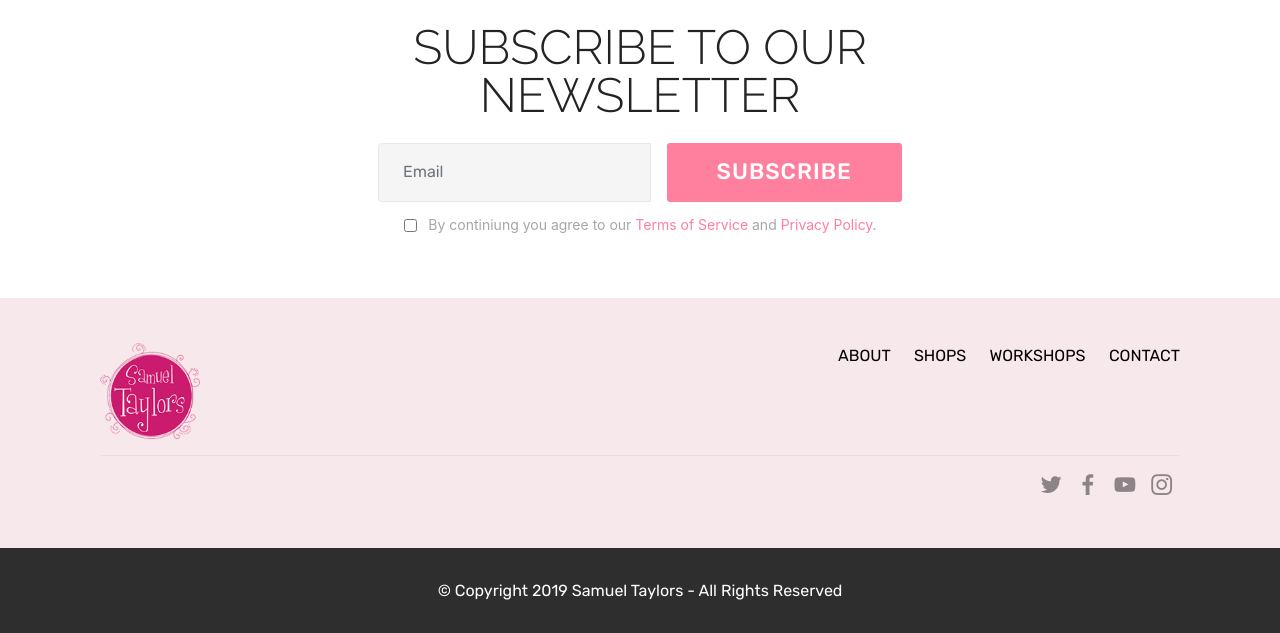
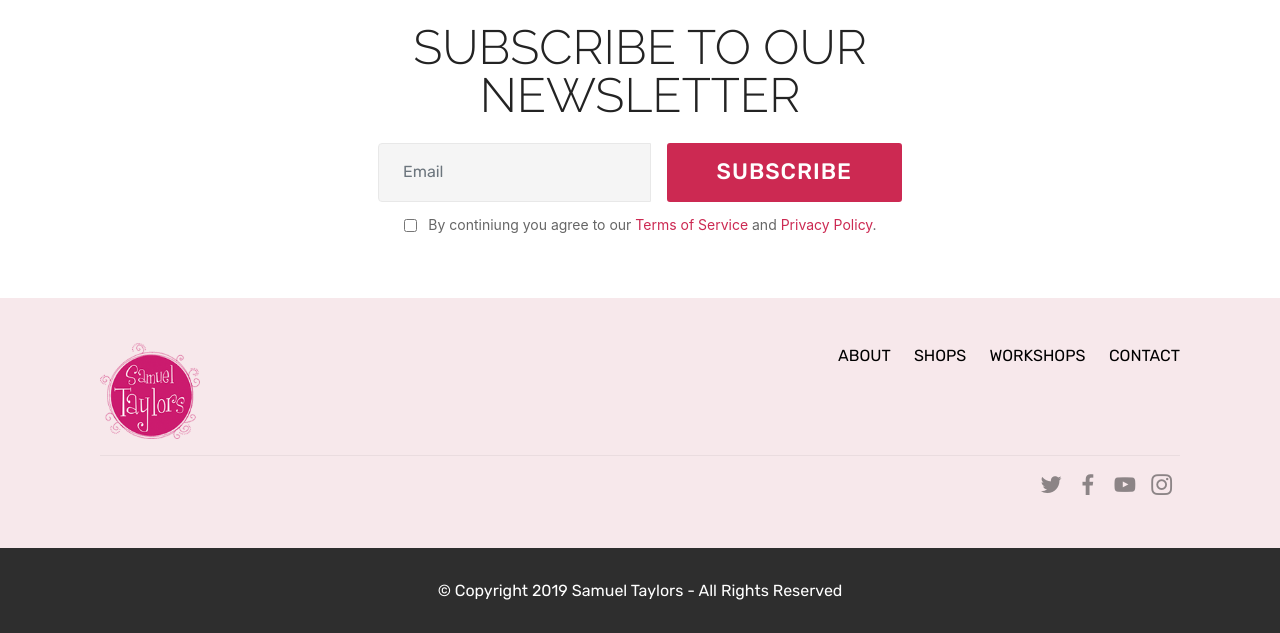
Before and after one commit to ziggy-98/a11y-site, a plain HTML site: page index.html in a window 1280 px wide. Shown: the part 2767-3400 px from the top of the page. Drawn offline with Linux system fonts and the light colour scheme; files whose address does not match are found by name.

Commit message:
fixed colour contrast issues

```diff
--- a/assets/gdpr-plugin/gdpr-styles.css
+++ b/assets/gdpr-plugin/gdpr-styles.css
@@ -13,7 +13,7 @@
     vertical-align: middle;
 }
 .gdpr-block label {
-    color: #a7a7a7;
+    color: #666;
     vertical-align: middle;
     user-select: none;
     margin-bottom: 0;
--- a/assets/mobirise/css/mbr-additional.css
+++ b/assets/mobirise/css/mbr-additional.css
@@ -149,8 +149,8 @@ body {
 }
 .btn-primary,
 .btn-primary:active {
-  background-color: #ff7f9f !important;
-  border-color: #ff7f9f !important;
+  background-color: #cc2952 !important;
+  border-color: #cc2952 !important;
   color: #ffffff !important;
 }
 .btn-primary:hover,
--- a/assets/theme/css/style.css
+++ b/assets/theme/css/style.css
@@ -490,3 +490,7 @@ nav .mbr-section-btn {
   background-color: #cc2952!important;
   border-color: #cc2952!important;
 }
+
+.gdpr-block a{
+  color: #cc2952;
+}
```
